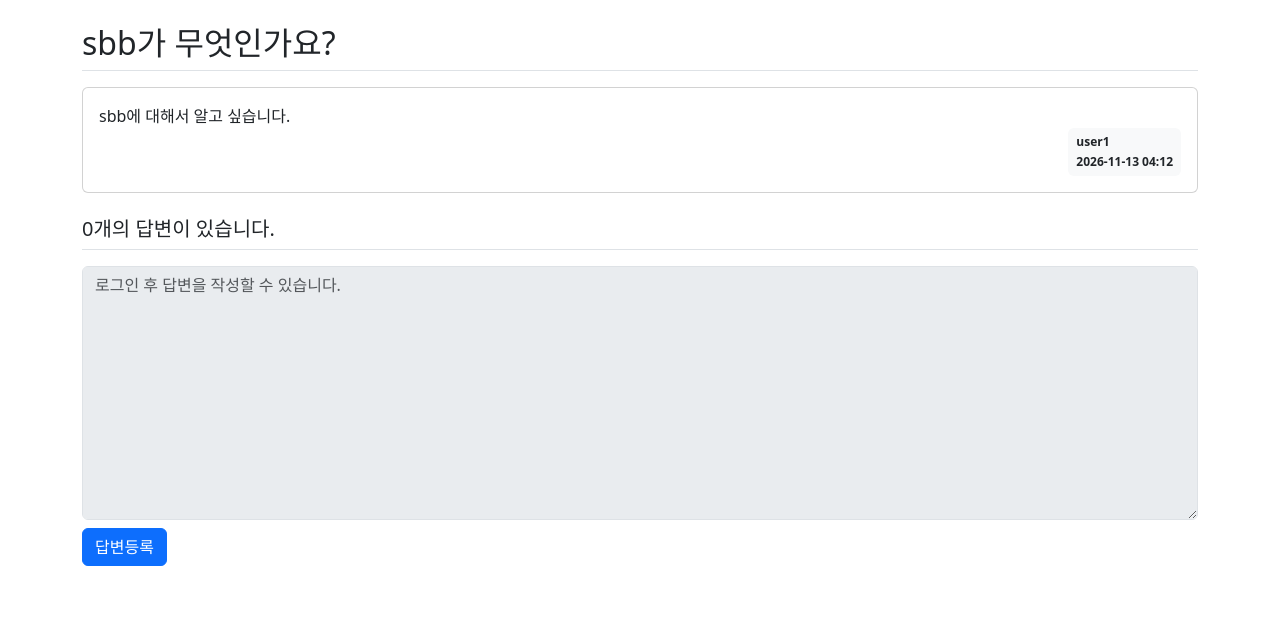
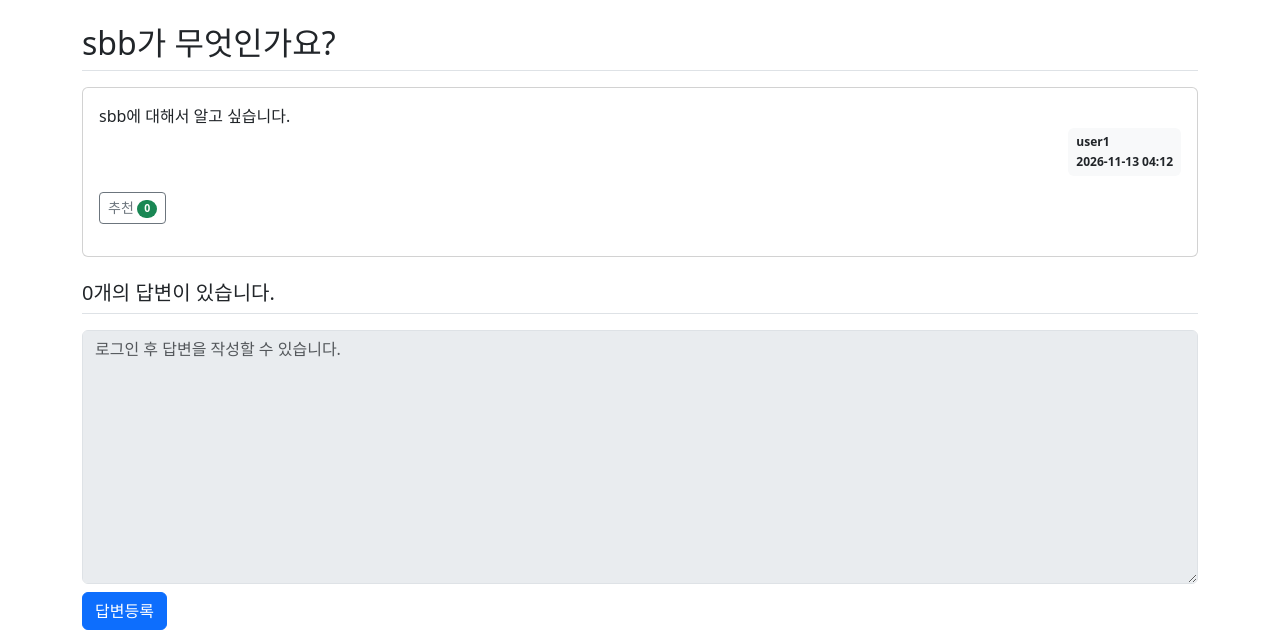
Before and after one commit to LownC/jsb-improvement, a Spring Boot app: page /question/detail/1 in a window 1280 px wide. Shown: the part 57-694 px from the top of the page. Run offline with Spring Boot 4, Linux system fonts and the light colour scheme; data comes from the database, SQL or seed files in the repository; data that the repository does not hold is empty; some of the project's set-up classes (security, data sources, template engines, error pages and the like) are left out, and stand-ins take their place; some libraries are stand-ins or nearby versions.

Commit message:
009-01 질문·답변 추천
작업 내용:
- Question/Answer voter(@ManyToMany Set<SiteUser>)
- QuestionService.vote, AnswerService.vote
- @PostMapping /question/vote/{id}, /answer/vote/{id}
- 상세 화면 추천 버튼(a[method=POST])과 추천 수 배지
- 테스트 3개 추가

작업 이유:
- 교재 3-10 추천
- 데이터 변경 요청은 POST 로 (강사 방식)

검증:
- ./gradlew test 49개 통과

Co-Authored-By: Claude Fable 5.1 <noreply@anthropic.com>

```diff
--- a/src/main/java/com/mysite/sbb/answer/Answer.java
+++ b/src/main/java/com/mysite/sbb/answer/Answer.java
@@ -7,6 +7,8 @@ import lombok.Getter;
 import lombok.Setter;
 
 import java.time.LocalDateTime;
+import java.util.HashSet;
+import java.util.Set;
 
 import static jakarta.persistence.FetchType.LAZY;
 import static jakarta.persistence.GenerationType.IDENTITY;
@@ -33,4 +35,8 @@ public class Answer {
     // 교재 3-08: 답변 글쓴이
     @ManyToOne(fetch = LAZY)
     private SiteUser author;
+
+    // 교재 3-10: 추천인 (answer_voter 조인 테이블)
+    @ManyToMany
+    private Set<SiteUser> voter = new HashSet<>();
 }
--- a/src/main/java/com/mysite/sbb/question/QuestionController.java
+++ b/src/main/java/com/mysite/sbb/question/QuestionController.java
@@ -114,6 +114,17 @@ public class QuestionController {
         return "redirect:/";
     }
 
+    // 교재 3-10: 추천. 교재는 GET 링크지만 데이터를 바꾸므로 POST 로 받는다. (화면의 a[method="POST"] → global.js)
+    @PreAuthorize("isAuthenticated()")
+    @PostMapping("/vote/{id}")
+    public String questionVote(@PathVariable int id, Principal principal) {
+        Question question = questionService.getQuestion(id);
+        SiteUser siteUser = userService.getUser(principal.getName());
+        questionService.vote(question, siteUser);
+
+        return String.format("redirect:/question/detail/%s", id);
+    }
+
     // 글쓴이 본인인지 확인. 교재는 400(BAD_REQUEST)을 쓰지만 권한 문제이므로 403(FORBIDDEN)이 더 정확하다.
     private void checkOwner(Question question, Principal principal) {
         if (question.getAuthor() == null || !question.getAuthor().getUsername().equals(principal.getName())) {
--- a/src/main/java/com/mysite/sbb/question/QuestionService.java
+++ b/src/main/java/com/mysite/sbb/question/QuestionService.java
@@ -62,4 +62,10 @@ public class QuestionService {
     public void delete(Question question) {
         questionRepository.delete(question);
     }
+
+    // 교재 3-10: 추천. Set 이라 중복 추천은 무시된다.
+    public void vote(Question question, SiteUser siteUser) {
+        question.getVoter().add(siteUser);
+        questionRepository.save(question);
+    }
 }
--- a/src/main/resources/templates/question_detail.html
+++ b/src/main/resources/templates/question_detail.html
@@ -20,14 +20,23 @@
                     <div th:text="${#temporals.format(question.createDate, 'yyyy-MM-dd HH:mm')}"></div>
                 </div>
             </div>
-            <!-- 교재 3-09: 글쓴이 본인에게만 수정·삭제 버튼을 보여준다. 서버에서도 한 번 더 검사한다. -->
-            <div class="my-3" sec:authorize="isAuthenticated()"
-                 th:if="${question.author != null and #authentication.name == question.author.username}">
+            <div class="my-3">
+                <!-- 교재 3-10: 추천. 로그인하지 않으면 서버가 로그인 페이지로 보낸다. -->
+                <a th:href="@{|/question/vote/${question.id}|}" method="POST"
+                   onclick="return confirm('정말로 추천하시겠습니까?');"
+                   class="btn btn-sm btn-outline-secondary">
+                    추천
+                    <span class="badge rounded-pill bg-success" th:text="${#lists.size(question.voter)}"></span>
+                </a>
+                <!-- 교재 3-09: 글쓴이 본인에게만 수정·삭제 버튼을 보여준다. 서버에서도 한 번 더 검사한다. -->
+                <th:block sec:authorize="isAuthenticated()"
+                          th:if="${question.author != null and #authentication.name == question.author.username}">
                 <a th:href="@{|/question/modify/${question.id}|}" class="btn btn-sm btn-outline-secondary">수정</a>
                 <!-- 삭제는 GET 이 아니라 DELETE. global.js 가 폼 전송으로 바꿔 준다. (강사 14168 43강) -->
                 <a th:href="@{|/question/delete/${question.id}|}" method="DELETE"
                    onclick="return confirm('정말로 삭제하시겠습니까?');"
                    class="btn btn-sm btn-outline-secondary">삭제</a>
+                </th:block>
             </div>
         </div>
     </div>
@@ -49,12 +58,20 @@
                     <div th:text="${#temporals.format(answer.createDate, 'yyyy-MM-dd HH:mm')}"></div>
                 </div>
             </div>
-            <div class="my-3" sec:authorize="isAuthenticated()"
-                 th:if="${answer.author != null and #authentication.name == answer.author.username}">
+            <div class="my-3">
+                <a th:href="@{|/answer/vote/${answer.id}|}" method="POST"
+                   onclick="return confirm('정말로 추천하시겠습니까?');"
+                   class="btn btn-sm btn-outline-secondary">
+                    추천
+                    <span class="badge rounded-pill bg-success" th:text="${#lists.size(answer.voter)}"></span>
+                </a>
+                <th:block sec:authorize="isAuthenticated()"
+                          th:if="${answer.author != null and #authentication.name == answer.author.username}">
                 <a th:href="@{|/answer/modify/${answer.id}|}" class="btn btn-sm btn-outline-secondary">수정</a>
                 <a th:href="@{|/answer/delete/${answer.id}|}" method="DELETE"
                    onclick="return confirm('정말로 삭제하시겠습니까?');"
                    class="btn btn-sm btn-outline-secondary">삭제</a>
+                </th:block>
             </div>
         </div>
     </div>
```
Also changed, not shown: src/main/java/com/mysite/sbb/answer/AnswerController.java (+11 -0 lines), src/main/java/com/mysite/sbb/answer/AnswerService.java (+8 -0 lines), src/main/java/com/mysite/sbb/question/Question.java (+7 -0 lines), README.md, 2 other files.
